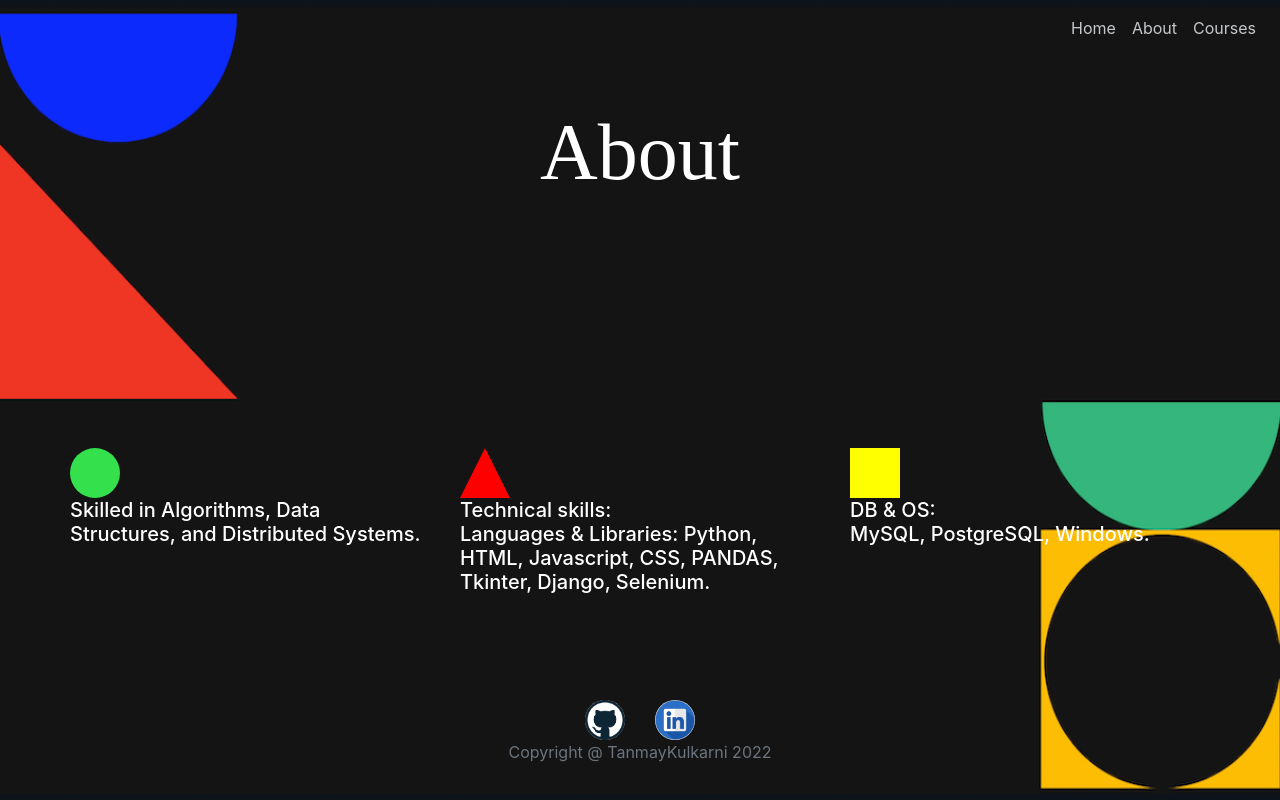
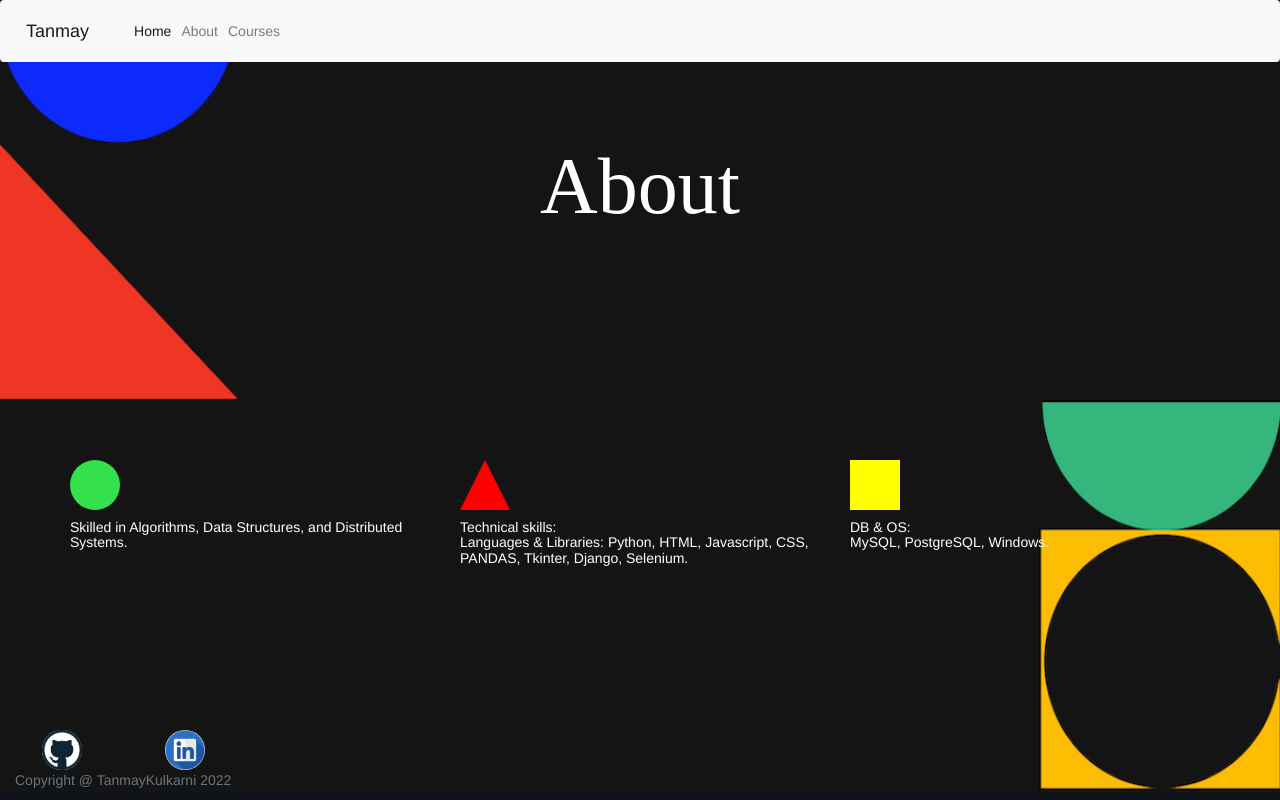
Before and after one commit to Tanmaykul29/MyWeb, a Flask app: page /about in a window 1280 px wide. Run offline with Flask 2, Linux system fonts and the light colour scheme; some libraries are stand-ins or nearby versions.

```diff
--- a/templates/base.html
+++ b/templates/base.html
@@ -8,44 +8,57 @@
     <title>Tanmay Kulkarni</title>
     <link rel="stylesheet" href="static/css/styles.css">
     <link rel="stylesheet" href="https://stackpath.bootstrapcdn.com/bootstrap/4.5.2/css/bootstrap.min.css">
-
+    <link rel="stylesheet" href="https://maxcdn.bootstrapcdn.com/bootstrap/3.4.1/css/bootstrap.min.css">
+    <script src="https://ajax.googleapis.com/ajax/libs/jquery/3.5.1/jquery.min.js"></script>
+    <script src="https://maxcdn.bootstrapcdn.com/bootstrap/3.4.1/js/bootstrap.min.js"></script>
 </head>
 
 <body>
+<nav class="navbar navbar-expand-lg navbar-light bg-light">
+  <a class="navbar-brand" href="{{url_for('home')}}">Tanmay</a>
+  <button class="navbar-toggler" type="button" data-toggle="collapse" data-target="#navbarSupportedContent" aria-controls="navbarSupportedContent" aria-expanded="false" aria-label="Toggle navigation">
+    <span class="navbar-toggler-icon"></span>
+  </button>
 
-<nav class="navbar navbar-expand-lg">
-  <a class="navbar-brand" href="/"></a>
-  <div class="collapse navbar-collapse">
-    <ul class="navbar-nav ml-auto">
-      <li class="nav-item">
-        <a class="nav-link" href="{{url_for('home')}}" style="color: #C5c8cb">Home</a>
-      </li>
-
-      <li class="nav-item">
-        <a class="nav-link"  href="{{url_for('about')}}" style="color: #C5c8cb">About</a>
+  <div class="collapse navbar-collapse" id="navbarSupportedContent">
+    <ul class="navbar-nav mr-auto">
+      <li class="nav-item active">
+        <a class="nav-link" href="{{url_for('home')}}">Home <span class="sr-only">(current)</span></a>
       </li>
       <li class="nav-item">
-        <a class="nav-link"  href="{{url_for('courses')}}" style="color: #C5c8cb">Courses</a>
+        <a class="nav-link" href="{{url_for('about')}}">About</a>
+      </li>
+      <li class="nav-item">
+        <a class="nav-link" href="{{url_for('courses')}}">Courses</a>
       </li>
     </ul>
-
-
   </div>
 </nav>
        {% block content %}
        {% endblock %}
 </body>
-<footer>
-    <div class="container-fluid" style="position:absolute;top:700px">
-        <div class="row">
-            <div class="col-lg-6 col-sm-6">
-                <a href="https://github.com/Tanmaykul29"><img src="static/images/github.png" style="border-radius: 50%; width=40px; height:40px;" align="right"></a>
+<footer style="text-align:center; position:fixed;bottom:0px;width=100%;">
+<!--    <div class="container-fluid" style="position:absolute;top:700px">-->
+<!--        <div class="row">-->
+<!--            <div class="col-lg-6 col-sm-6">-->
+<!--                <a href="https://github.com/Tanmaykul29"><img src="static/images/github.png" style="border-radius: 50%; width=40px; height:40px;" align="right"></a>-->
+<!--            </div>-->
+<!--            <div class="col-lg-6 col-sm-12">-->
+<!--                <a href="https://www.linkedin.com/in/tanmay-kulkarni-2b5793146/"><img src="static/images/linkedin.png" style="border-radius: 50%; width=40px; height:40px;" align="left"></a>-->
+<!--            </div>-->
+<!--        </div>-->
+<!--        <p class="copyright text-muted" style="text-align:center">Copyright @ TanmayKulkarni {{current_year}}</p>-->
+<!--    </div>-->
+    <div class="container-fluid">
+        <div class="row" style="text-align:center">
+            <div class="col-lg-6 col-sm-12">
+                <a href="https://github.com/Tanmaykul29"><img src="static/images/github.png" style="align:center; border-radius: 50%; width=40px; height:40px;" ></a>
             </div>
             <div class="col-lg-6 col-sm-12">
-                <a href="https://www.linkedin.com/in/tanmay-kulkarni-2b5793146/"><img src="static/images/linkedin.png" style="border-radius: 50%; width=40px; height:40px;" align="left"></a>
+                <a href="https://www.linkedin.com/in/tanmay-kulkarni-2b5793146/"><img src="static/images/linkedin.png" style="border-radius: 50%; width=40px; height:40px; align:center" ></a>
             </div>
         </div>
-        <p class="copyright text-muted" style="text-align:center">Copyright @ TanmayKulkarni {{current_year}}</p>
+        <p class="copyright text-muted" style="text-align:center;">Copyright @ TanmayKulkarni {{current_year}}</p>
     </div>
 </footer>
 
```
